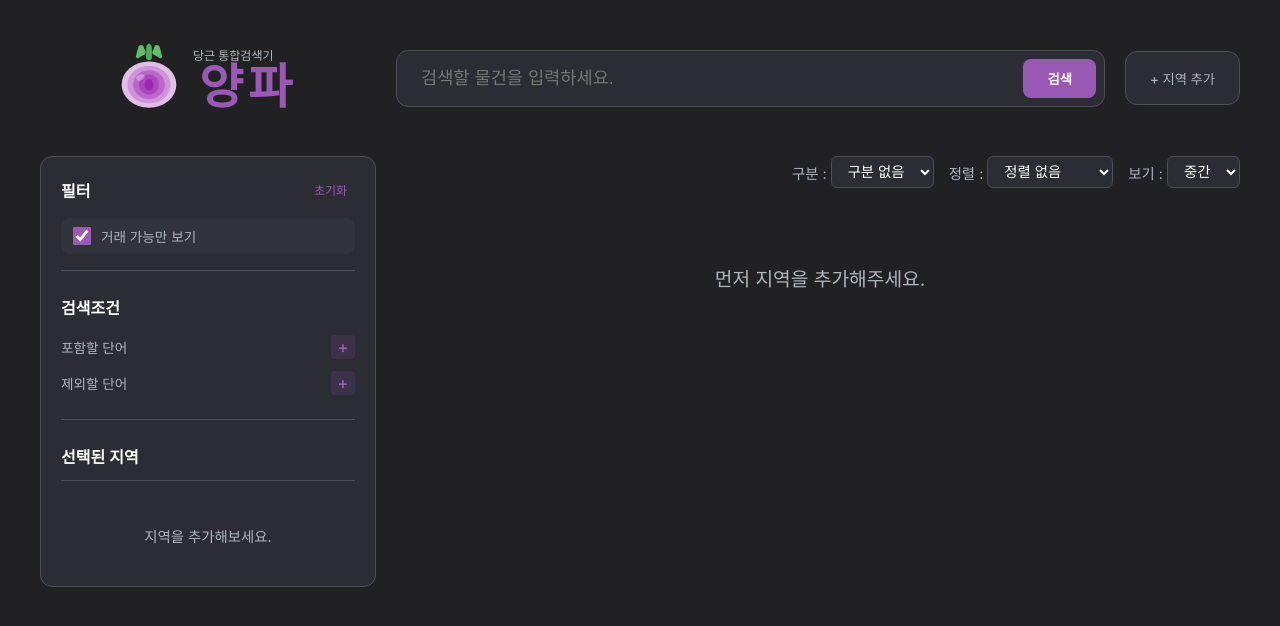
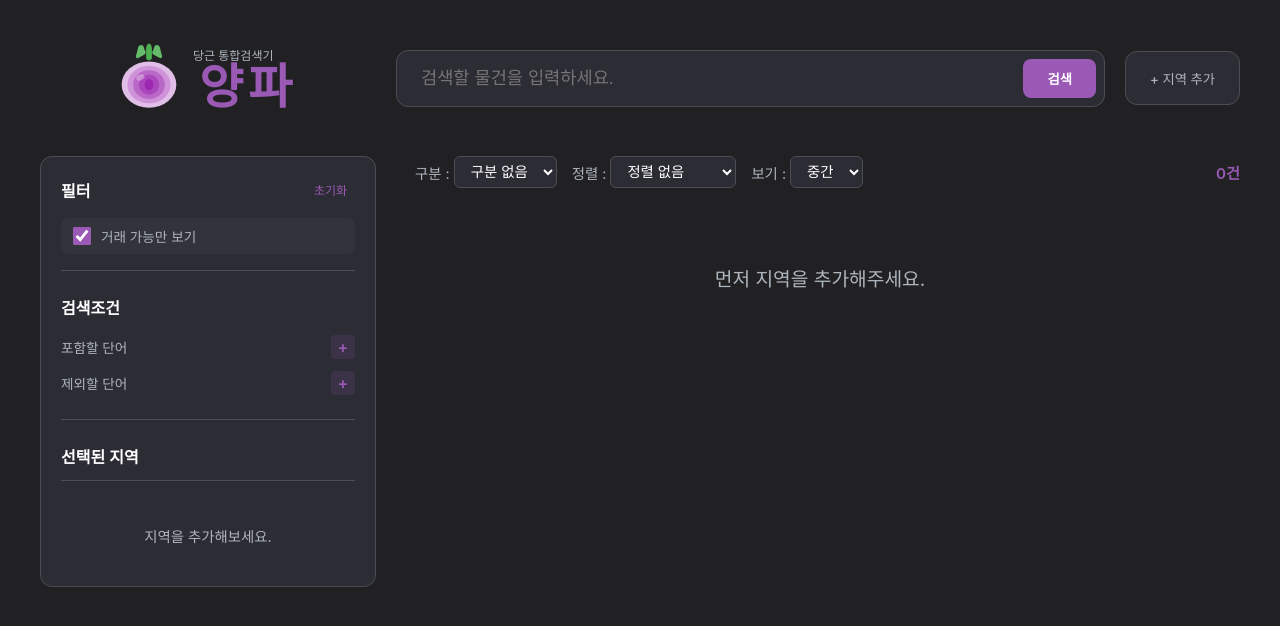
Before and after one commit to zer0wiz/SearchDaangn, a Next.js app: page / in a window 1280 px wide. Shown: the top 626 px of the page. Built offline with nearby package versions, Linux system fonts and the light colour scheme.

Commit message:
feat: 검색 결과 수 표시 기능 추가 및 UI 개선
- 검색 결과 뷰에 결과 수를 표시하는 컴포넌트 추가
- 결과 수 표시를 위한 CSS 스타일링 적용
- UI 요소 정렬 및 배치 개선

```diff
--- a/src/app/page.module.css
+++ b/src/app/page.module.css
@@ -128,7 +128,16 @@
 .viewOptions {
   display: flex;
   justify-content: flex-end;
+  align-items: center;
   margin-bottom: 16px;
+}
+
+.resultCount {
+  margin-left: auto;
+  padding-left: 20px;
+  font-size: 0.95rem;
+  font-weight: 600;
+  color: var(--primary);
 }
 
 .viewSizeLabel {
--- a/src/components/SearchResultsView.js
+++ b/src/components/SearchResultsView.js
@@ -117,6 +117,9 @@ export default function SearchResultsView({
             <option value="large">크게</option>
           </select>
         </label>
+        <span className={styles.resultCount}>
+          {visibleItems.length}건
+        </span>
       </div>
 
       {loading && <div className={styles.loading}>당근마켓에서 열심히 찾는 중... 🧅</div>}
```
